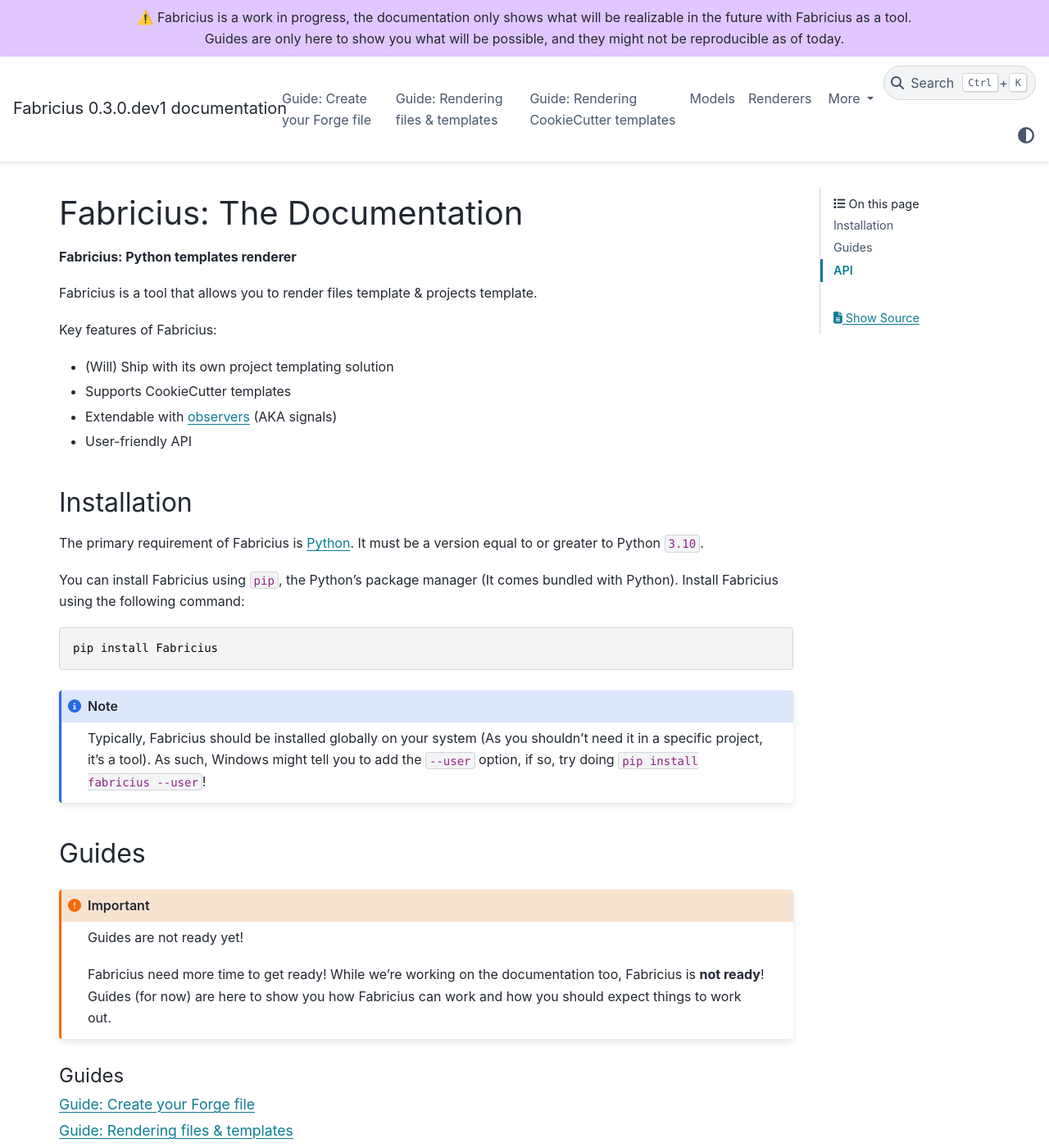
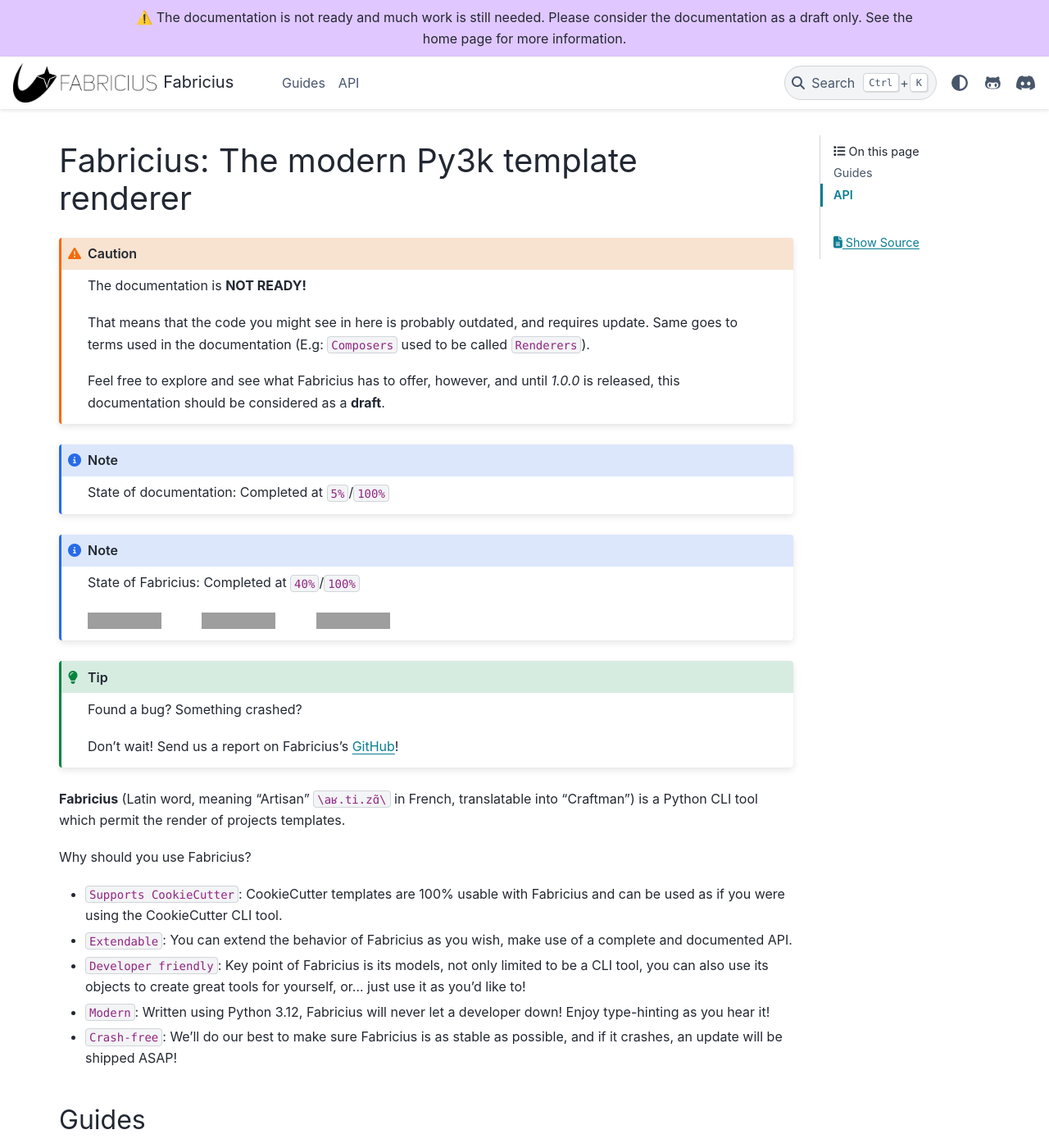
Before and after one commit to madebylydia/Fabricius, a Sphinx documentation site: the page built from docs/source/index.rst, in a window 1280 px wide and 1400 px high. Shown: the whole window at 82% size. Built offline with Sphinx 7.4.7 and the PyData theme 0.15.4, drawn with Linux system fonts in a browser that asks for light colours; the version number is read from the project's files by our own code; some of the changed text lies outside the part shown; grey boxes are pictures that could not be loaded.

Commit message:
feat: update docs and pre-commit hooks

```diff
--- a/docs/source/api/exceptions.rst
+++ b/docs/source/api/exceptions.rst
@@ -4,4 +4,5 @@
 Inside all of our logic behind it, we have created supplementary exceptions to explain what could have gone wrong either in your template, or potentially what could have badly happened.
 
 .. automodule:: fabricius.exceptions
+   :imported-members:
    :members:
--- a/docs/source/conf.py
+++ b/docs/source/conf.py
@@ -36,6 +36,7 @@
     "sphinx.ext.autodoc",
     "sphinx.ext.intersphinx",
     "sphinx.ext.coverage",
+    "sphinx_design",
 ]
 
 # Add any paths that contain templates here, relative to this directory.
@@ -59,17 +60,36 @@
 # so a file named "default.css" will overwrite the builtin "default.css".
 html_static_path = ["_static"]
 html_favicon = "_static/favicon.ico"
-
+html_sidebars = {
+    "**": ["sidebar-nav-bs", "sidebar-ethical-ads"],
+}
 
 # -- Extension configuration -------------------------------------------------
 coverage_show_missing_items = True
 
-# -- Options for Furo theme --------------------------------------------------
-announcement = "⚠️ Fabricius is a work in progress, the documentation only shows what will be realizable in the future with Fabricius as a tool.<br>Guides are only here to show you what will be possible, and they might not be reproducible as of today."
+# -- Options for Pydata theme ------------------------------------------------
+announcement = "⚠️ The documentation is not ready and much work is still needed. Please consider the documentation as a draft only. See the home page for more information."
 html_theme_options = {
-    "light_logo": "logo-dark.png",
-    "dark_logo": "logo-white.png",
+    "logo": {
+        "image_light": "logo-dark.png",
+        "image_dark": "logo-white.png",
+        "text": "Fabricius",
+    },
     "announcement": announcement,
+    "icon_links": [
+        {
+            "name": "Go to Fabricius repo",
+            "url": "https://github.com/madebylydia/Fabricius",
+            "icon": "fa-brands fa-github-alt",
+            "type": "fontawesome",
+        },
+        {
+            "name": "Join the Discord",
+            "url": "https://discord.gg/FFpHbSbNj5",
+            "icon": "fa-brands fa-discord",
+            "type": "fontawesome",
+        },
+    ],
 }
 
 
--- a/docs/source/guides/guide_cookiecutter_templates.rst
+++ /dev/null
@@ -1,58 +0,0 @@
-Guide: Rendering CookieCutter templates
-=======================================
-
-Fabricius ships with the ability to process CookieCutter templates (Or so called, cookiecutters by themselves).
-This mean that all of the work you've already done using CookieCutter **is 100% supported** in Fabricius! (yes! hooks work too!)
-
-Using the CLI
--------------
-
-TBD
-
-Using the API
--------------
-
-You can also use Fabricius's API to generate your CookieCutter template.
-
-.. code-block:: python
-
-   from fabricius.readers.cookiecutter.setup import setup, run
-
-   def main():
-       template_path = "path/to/template"
-       output_path = "path/to/output"
-       template = setup(template_path, output_path)
-
-       # This method has been specially created for CookieCutter's solution.
-       # See below for explanations.
-       run(template)
-
-API
----
-
-The following functions are available as part of the little API you can use to generate :py:class:`fabricius.models.template.Template` objects from a CookieCutter repo.
-
-The ``setup`` function will:
-
-1. Get the template path
-2. Create the Template object and add the extensions, if the project templates specify any others, add them too.
-3. Add ``_template``, ``_repo_dir`` and ``_output_dir`` to the context
-4. Obtain the questions in the project template and begin to ask to the users those questions.
-5. Once all answered, add the extra context the user's default context, then add the answers to the final context.
-6. Obtain all the files that must be rendered/copied, and add them to the Template object, and push the data to the Template object.
-7. Connect the hooks to the ``before_template_commit`` and ``after_template_commit`` signals, then return the Template object.
-
-While you can just simply do :py:meth:`Template.commit() <fabricius.models.template.Template.commit>`, there is a few things to considerate first since you're rendering a CookieCutter project, and not a Fabricius one.
-Thus, we have made the ``run`` function to handle a few edge cases that could happens with CookieCutter.
-
-The ``run`` function will:
-
-1. First attempt to commit the project
-2. If fail, due to a file that already exist, ask the user if overwriting files should be used.
-3. If fail, due to a hook failing, see if the exception gives an exit code, if it does, exit using the exit code, if not, print the exception and exit.
-4. Return the list of file commit result.
-
-
-.. automodule:: fabricius.readers.cookiecutter.setup
-   :members: setup, run
-   :noindex:
--- a/docs/source/guides/guide_create_forge_file.rst
+++ /dev/null
@@ -1,13 +0,0 @@
-Guide: Create your Forge file
-=============================
-
-.. important::
-
-   The forge file is still not supported in Fabricius. This guide will just show you what to expect out of it.
-
-The Forge file is a file created in either your repo or in a template that allows you to define what Fabricius will do. Basically, it's a configuration file, like the `cookiecutter.json` for CookieCutter.
-The difference with other tools is that we use a Python file to allows you more customization, with this approach, you can not only define how you want to create your template(s), but also:
-
-1. Run some code you've made yourself instead of launching Fabricius (It's up to you to create files! Perfect for use with the :py:class:`Generator <fabricius.generator.Generator>`!)
-2. Add plugins when running Fabricius
-3. Have a fully type-hinted/type-safe config file
--- a/docs/source/guides/guide_rendering.rst
+++ /dev/null
@@ -1,4 +0,0 @@
-Guide: Rendering files & templates
-==================================
-
-Oh hey, nice finding! Sadly, this is a work in progress, come check this out later :)
--- /dev/null
+++ b/docs/source/guides/signals/create_signals.rst
@@ -0,0 +1,4 @@
+Create your own signals
+=======================
+
+This guide will showcase how to create custom signals provided by extensions.
--- /dev/null
+++ b/docs/source/guides/signals/understanding_signals.rst
@@ -0,0 +1,2 @@
+Understanding Signals
+=====================
--- /dev/null
+++ b/docs/source/guides/usage/file_model.rst
@@ -0,0 +1,4 @@
+The File model
+==============
+
+This guide will showcase how to generate files using the File model.
--- a/docs/source/index.rst
+++ b/docs/source/index.rst
@@ -1,35 +1,51 @@
-Fabricius: The Documentation
-============================
+Fabricius: The modern Py3k template renderer
+============================================
+
+.. caution::
+
+   The documentation is **NOT READY!**
+
+   That means that the code you might see in here is probably outdated, and requires update.
+   Same goes to terms used in the documentation (E.g: ``Composers`` used to be called ``Renderers``).
+
+   Feel free to explore and see what Fabricius has to offer, however, and until `1.0.0` is released, this documentation should be considered as a **draft**.
+
+.. note::
+
+   State of documentation: Completed at ``5%``/``100%``
+
+.. note::
+
+   State of Fabricius: Completed at ``40%``/``100%``
+
+   .. image:: https://img.shields.io/pypi/status/fabricius
+      :alt: PyPI - Status
+
+   .. image:: https://img.shields.io/pypi/v/fabricius?label=version
+      :alt: PyPI - Version
+
+   .. image:: https://img.shields.io/pypi/pyversions/fabricius
+      :alt: PyPI - Python Version
+
+
+.. tip::
+
+   Found a bug? Something crashed?
+
+   Don't wait! Send us a report on Fabricius's `GitHub <https://github.com/madebylydia/fabricius/issues>`_!
+
 
 .. module:: fabricius
 
-**Fabricius: Python templates renderer**
+**Fabricius** (Latin word, meaning "Artisan" ``\aʁ.ti.zɑ̃\`` in French, translatable into "Craftman") is a Python CLI tool which permit the render of projects templates.
 
-Fabricius is a tool that allows you to render files template & projects template.
+Why should you use Fabricius?
 
-Key features of Fabricius:
-
-- (Will) Ship with its own project templating solution
-- Supports CookieCutter templates
-- Extendable with `observers <https://refactoring.guru/design-patterns/observer>`_ (AKA signals)
-- User-friendly API
-
-Installation
-------------
-
-The primary requirement of Fabricius is `Python <https://python.org>`_.
-It must be a version equal to or greater to Python ``3.10``.
-
-You can install Fabricius using ``pip``, the Python's package manager (It comes bundled with Python). Install Fabricius using the following command:
-
-.. code-block::
-
-   pip install Fabricius
-
-.. note::
-
-   Typically, Fabricius should be installed globally on your system (As you shouldn't need it in a specific project, it's a tool).
-   As such, Windows might tell you to add the ``--user`` option, if so, try doing ``pip install fabricius --user``!
+* ``Supports CookieCutter``: CookieCutter templates are 100% usable with Fabricius and can be used as if you were using the CookieCutter CLI tool.
+* ``Extendable``: You can extend the behavior of Fabricius as you wish, make use of a complete and documented API.
+* ``Developer friendly``: Key point of Fabricius is its models, not only limited to be a CLI tool, you can also use its objects to create great tools for yourself, or... just use it as you'd like to!
+* ``Modern``: Written using Python 3.12, Fabricius will never let a developer down! Enjoy type-hinting as you hear it!
+* ``Crash-free``: We'll do our best to make sure Fabricius is as stable as possible, and if it crashes, an update will be shipped ASAP!
 
 Guides
 ------
@@ -41,18 +57,15 @@
    Guides (for now) are here to show you how Fabricius can work  and how you should expect things to work out.
 
 .. toctree::
-   :caption: Guides
-   :maxdepth: 1
+   :maxdepth: 2
 
-   guides/guide_create_forge_file
-   guides/guide_rendering
-   guides/guide_cookiecutter_templates
+   guides/index
 
 
 API
 ---
 
-.. topic:: Careful here, commander!
+.. topic:: Achtung, achtung! ⚠️
 
    This section is reserved for the peoples that are interested to use more complex tools in order to better understand how Fabricius works behind the scene & use it themselves.
 
@@ -60,12 +73,6 @@
 
 
 .. toctree::
-   :caption: API
    :maxdepth: 2
 
-   api/models
-   api/renderers
-   api/types
-   api/signals
-   api/configs
-   api/exceptions
+   api/index
--- a/pyproject.toml
+++ b/pyproject.toml
@@ -59,6 +59,7 @@
 Sphinx = "^7.2.6"
 sphinx-autobuild = "^2021.3.14"
 pydata-sphinx-theme = "^0.14.4"
+sphinx-design = "^0.5.0"
 
 [tool.poetry.group.dev.dependencies]
 black = "^23.11.0"
```
Also changed, not shown: README.md (+1 -1 lines), docs/source/api/index.rst (added, +15 -0 lines), docs/source/guides/index.rst (added, +21 -0 lines), docs/source/guides/introduction/installing.rst (added, +232 -0 lines), .pre-commit-config.yaml, 3 other files.
